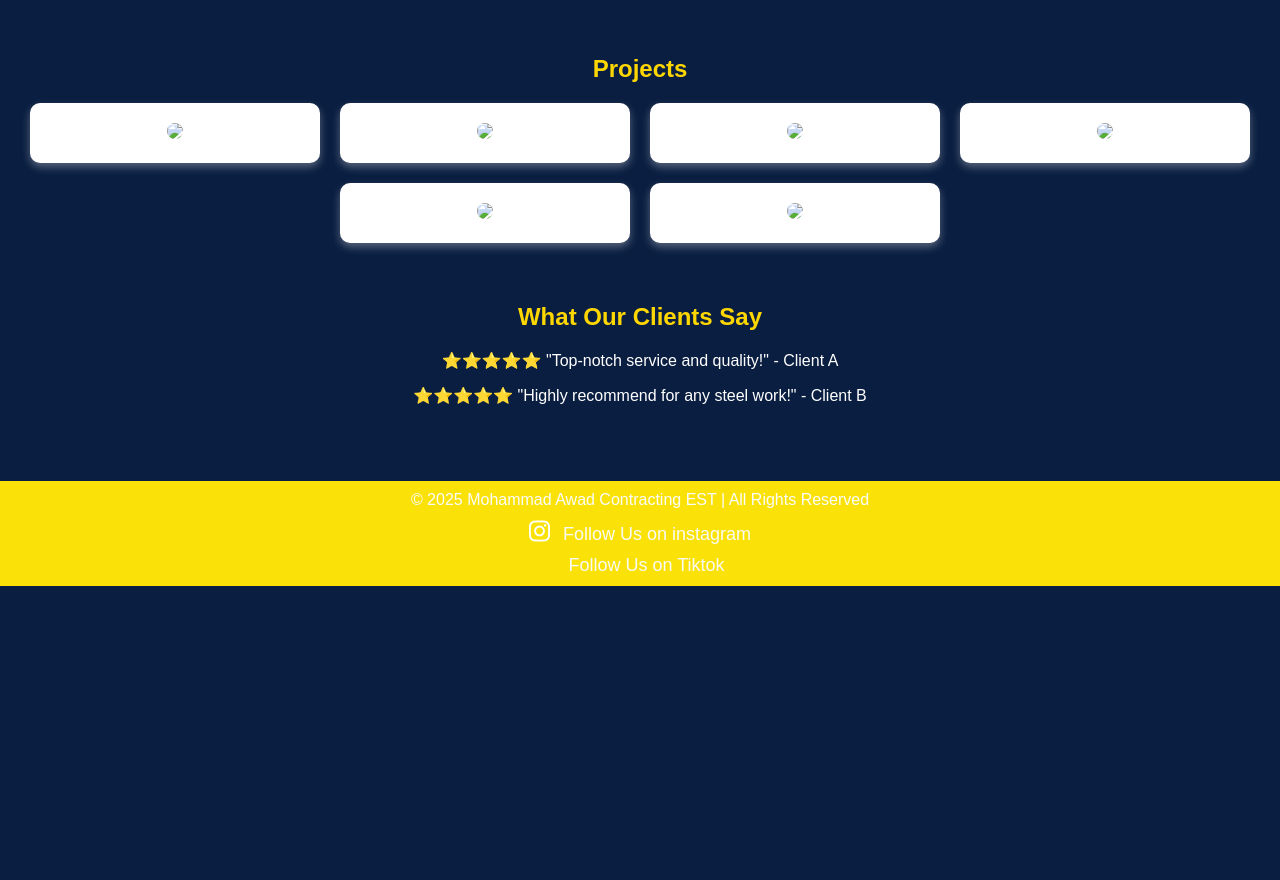
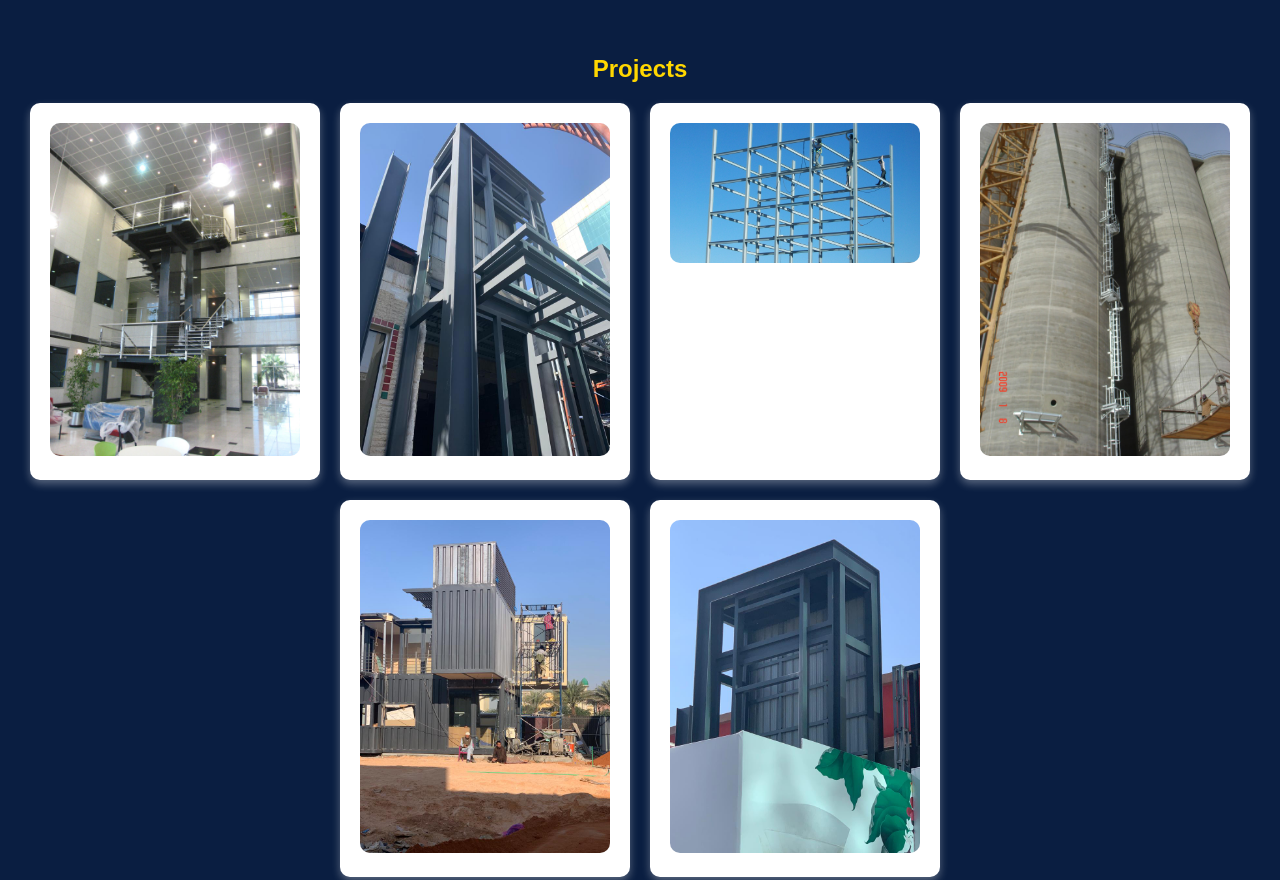
Before and after one commit to HanamMush/websit, a plain HTML site: page index.html in a window 1280 px wide. Shown: the part 1760-2640 px from the top of the page. Before the commit the page ends 2346 px from the top, so only its background shows below. Drawn offline with Linux system fonts and the light colour scheme.

Commit message:
Update index.html

```diff
--- a/index.html
+++ b/index.html
@@ -275,22 +275,22 @@ footer i {
             </div>
             <div class="Projects-container">
                 <div class="Projects-card">
-             <img src="pic/WhatsApp Image 2025-03-05 at 10.00.30 PM.jpeg">
+             <img src="construction.jpeg">
              </div>
              <div class="Projects-card">
-            <img src="pic/WhatsApp Image 2025-03-05 at 9.51.16 PM.jpeg">
+            <img src="Metal Door.jpeg">
             </div>
             <div class="Projects-card">
-            <img src="pic/WhatsApp Image 2025-03-05 at 9.51.32 PM.jpeg">
+            <img src="Steel Structure.jpeg">
             </div>
             <div class="Projects-card">
-            <img src="pic/WhatsApp Image 2025-03-05 at 9.51.52 PM.jpeg">
+            <img src="Grain Silos.jpeg">
             </div>
             <div class="Projects-card">
-            <img src="pic/WhatsApp Image 2025-03-05 at 9.59.25 PM.jpeg">
+            <img src="Dr.Cafe outerlook.jpeg">
             </div>
             <div class="Projects-card">
-            <img src="pic/WhatsApp Image 2025-03-05 at 9.59.54 PM.jpeg">
+            <img src="Dr Cafe.jpeg">
             </div>
             </div>
         </section>
```
